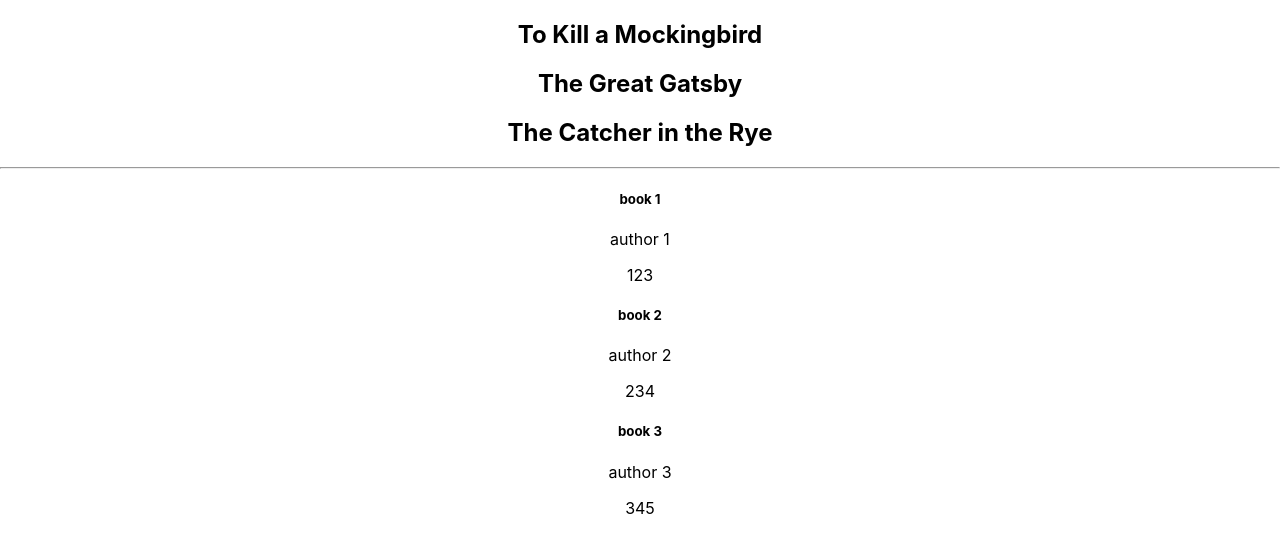
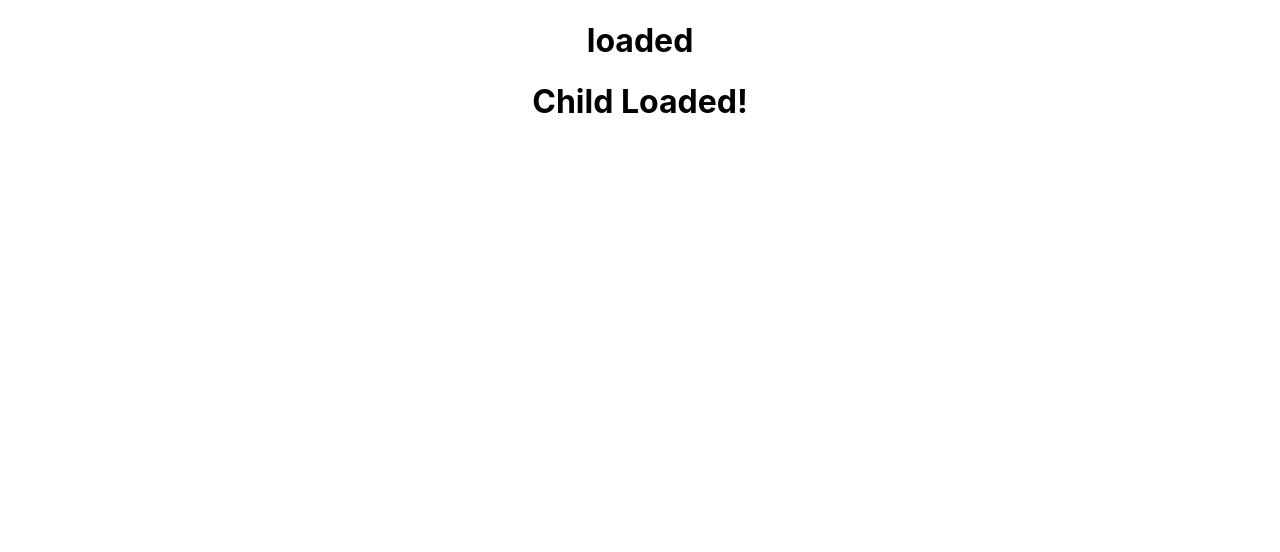
Before and after one commit to jeremyhsimons/react-app-tutorial, a React (Create React App) app in the folder my-app/: page / in a window 1280 px wide. Shown: the top 552 px of the page. Built offline with nearby package versions, Linux system fonts and the light colour scheme.

Commit message:
Add lifecycle demo components.

```diff
--- a/my-app/src/App.js
+++ b/my-app/src/App.js
@@ -6,6 +6,7 @@
 import EventClass from './components/EventClass';
 import NestingComponents from './components/NestingComponents';
 import RenderingLists from './components/RenderingLists';
+import LifeCyclesCDM from './components/LifeCyclesCDM';
 
 function App() {
   return (
@@ -15,7 +16,8 @@
       {/* <EventFunctional />
       <EventClass /> */}
       {/* <NestingComponents /> */}
-      <RenderingLists />
+      {/* <RenderingLists /> */}
+      <LifeCyclesCDM />
     </div>
   );
 }
--- /dev/null
+++ b/my-app/src/components/LifeCyclesCDM.js
@@ -0,0 +1,40 @@
+import React, { Component } from 'react'
+import LifeCyclesCDMChild from './LifeCyclesCDMChild'
+
+export class LifeCyclesCDM extends Component {
+  constructor(props) {
+    console.log("constructor called")
+    super(props)
+
+    this.state = {
+       data: "loading"
+    }
+  }
+
+  getData() {
+    console.log("get data func called")
+    setTimeout(() => {
+        console.log("data fetched")
+        this.setState({
+            data: "loaded"
+        })
+    }, 3000)
+  }
+
+  componentDidMount() {
+    console.log("component mounted")
+    this.getData()
+  }
+
+  render() {
+    console.log("Render method called")
+    return (
+      <div>
+        <h1>{this.state.data}</h1>
+        <LifeCyclesCDMChild />
+      </div>
+    )
+  }
+}
+
+export default LifeCyclesCDM
--- /dev/null
+++ b/my-app/src/components/LifeCyclesCDMChild.js
@@ -0,0 +1,41 @@
+
+import React, { Component } from 'react'
+
+export class LifeCyclesCDMChild extends Component {
+
+  constructor(props) {
+    console.log('Child Constructor Called')
+    super(props)
+
+    this.state = {
+      data: 'Child Loading...',
+    }
+  }
+
+  getData() {
+    console.log('Child getData() called')
+    setTimeout(() => {
+      console.log('Child Data fetched!')
+      this.setState({
+        data: 'Child Loaded!'
+      })
+    }, 3000)
+  }
+
+  componentDidMount() {
+    console.log('Child Component mounted')
+    this.getData();
+  }
+
+
+  render() {
+    console.log('Child Render method called')
+    return (
+      <div>
+        <h1>{this.state.data}</h1>
+      </div>
+    )
+  }
+}
+
+export default LifeCyclesCDMChild
```
